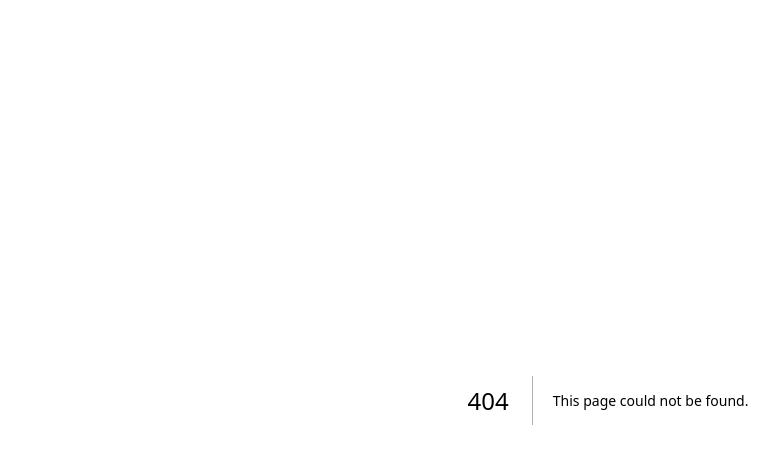
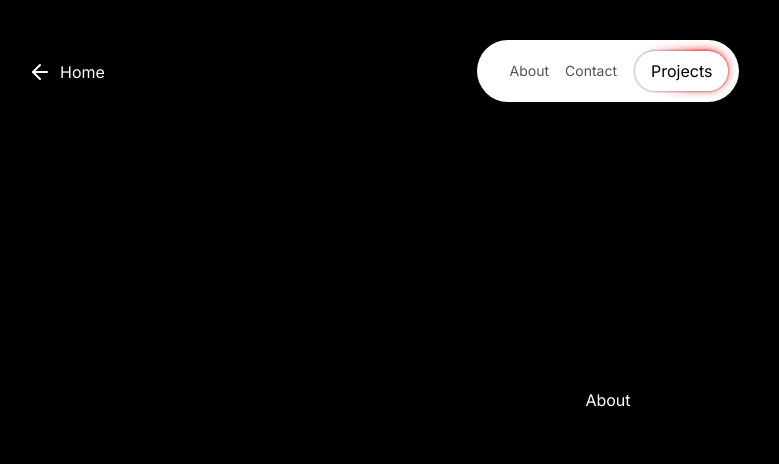
Before and after one commit to aidangollan/aidangollan.com, a Next.js app: page /about in a window 1280 px wide. Before the commit this address had no page. Shown: the top 464 px of the page, without its empty margins (32-811 px from the left). Built offline with nearby package versions, Linux system fonts and the light colour scheme.

Commit message:
Home link

```diff
--- a/package.json
+++ b/package.json
@@ -12,6 +12,9 @@
     "start": "next start"
   },
   "dependencies": {
+    "@coreui/icons": "^3.0.1",
+    "@fortawesome/free-solid-svg-icons": "^6.5.2",
+    "@fortawesome/react-fontawesome": "^0.2.1",
     "@t3-oss/env-nextjs": "^0.10.1",
     "@tsparticles/engine": "^3.4.0",
     "@tsparticles/react": "^3.0.0",
@@ -20,6 +23,7 @@
     "drizzle-orm": "^0.29.4",
     "framer-motion": "^11.2.4",
     "geist": "^1.3.0",
+    "lucide-react": "^0.378.0",
     "matter-js": "^0.19.0",
     "next": "^14.2.1",
     "postgres": "^3.4.3",
--- /dev/null
+++ b/src/app/about/page.tsx
@@ -0,0 +1,12 @@
+import { FloatingNav } from "~/components/ui/nav";
+
+export default function AboutPage() {
+    return (
+        <div className="bg-black flex flex-col items-center justify-center min-h-screen w-full overflow-x-hidden">
+            <FloatingNav />
+            <p className="text-white">
+                About
+            </p>
+        </div>
+    )
+}
--- /dev/null
+++ b/src/app/contact/page.tsx
@@ -0,0 +1,12 @@
+import { FloatingNav } from "~/components/ui/nav";
+
+export default function Contact() {
+    return (
+        <div className="bg-black flex flex-col items-center justify-center min-h-screen w-full overflow-x-hidden">
+            <FloatingNav />
+            <p className="text-white">
+                Contact
+            </p>
+        </div>
+    )
+}
--- a/src/app/navItems.tsx
+++ /dev/null
@@ -1,10 +0,0 @@
-export const navItems = [
-    {
-      name: "About",
-      link: "/about",
-    },
-    {
-      name: "Contact",
-      link: "/contact",
-    },
-  ];
--- a/src/app/page.tsx
+++ b/src/app/page.tsx
@@ -1,6 +1,5 @@
 import { FloatingNav } from "~/components/ui/nav";
 import SparkleBlobs from "./sparkleBlobs";
-import { navItems } from "./navItems";
 import Link from "next/link";
 
 export default function HomePage() {
@@ -13,7 +12,7 @@ export default function HomePage() {
             Aidan Gollan
           </p>
           <div className="w-full h-80 absolute bottom-0">
-            <FloatingNav navItems={navItems} />
+            <FloatingNav />
             <div className="absolute inset-x-20 top-0 bg-gradient-to-r from-transparent via-indigo-500 to-transparent h-[2px] w-3/4 blur-sm" />
             <div className="absolute inset-x-20 top-0 bg-gradient-to-r from-transparent via-indigo-500 to-transparent h-px w-3/4" />
             <div className="absolute inset-x-60 top-0 bg-gradient-to-r from-transparent via-sky-500 to-transparent h-[5px] w-1/4 blur-sm" />
--- /dev/null
+++ b/src/app/projects/page.tsx
@@ -0,0 +1,14 @@
+import { FloatingNav } from "~/components/ui/nav";
+import { ArrowLeft } from "lucide-react";
+import Link from "next/link";
+
+export default function ProjectsPage() {
+    return (
+        <div className="bg-black text-white flex flex-col items-center justify-center min-h-screen w-full overflow-x-hidden">
+            <FloatingNav />
+            <p>
+                Projects
+            </p>
+        </div>
+    )
+}
--- a/src/components/ui/nav.tsx
+++ b/src/components/ui/nav.tsx
@@ -7,19 +7,37 @@ import {
 import { cn } from "~/utils/cn";
 import Link from "next/link";
 import { HoverBorderGradient } from "./gradientButton";
+import { ArrowLeft } from "lucide-react";
+import { usePathname } from "next/navigation";
+
+const navItems = [
+    {
+      name: "About",
+      link: "/about",
+    },
+    {
+      name: "Contact",
+      link: "/contact",
+    },
+];
 
 export const FloatingNav = ({
-  navItems,
   className,
 }: {
-  navItems: {
-    name: string;
-    link: string;
-    icon?: JSX.Element;
-  }[];
   className?: string;
 }) => {
+    const pathname = usePathname();
+
   return (
+    <>
+    {pathname !== "/" && (
+    <div className="absolute text-white top-10 left-10 p-5">
+        <Link href="/" className="flex items-center space-x-2">
+            <ArrowLeft className="w-6 h-6" />
+            <p>Home</p>
+        </Link>
+    </div>
+    )}
     <AnimatePresence mode="wait">
       <motion.div
         initial={{
@@ -49,6 +67,7 @@ export const FloatingNav = ({
             <span className="text-sm">{navItem.name}</span>
           </Link>
         ))}
+        <Link href="projects">
             <HoverBorderGradient
             containerClassName="rounded-full"
             as="button"
@@ -56,7 +75,9 @@ export const FloatingNav = ({
             >
                 <span>Projects</span>
             </HoverBorderGradient>
+        </Link>
       </motion.div>
     </AnimatePresence>
+    </>
   );
 };
```
Also changed, not shown: 1 other file (tests, documents, lock files or other folders). Lines whose indentation alone changed are shown as unchanged.
